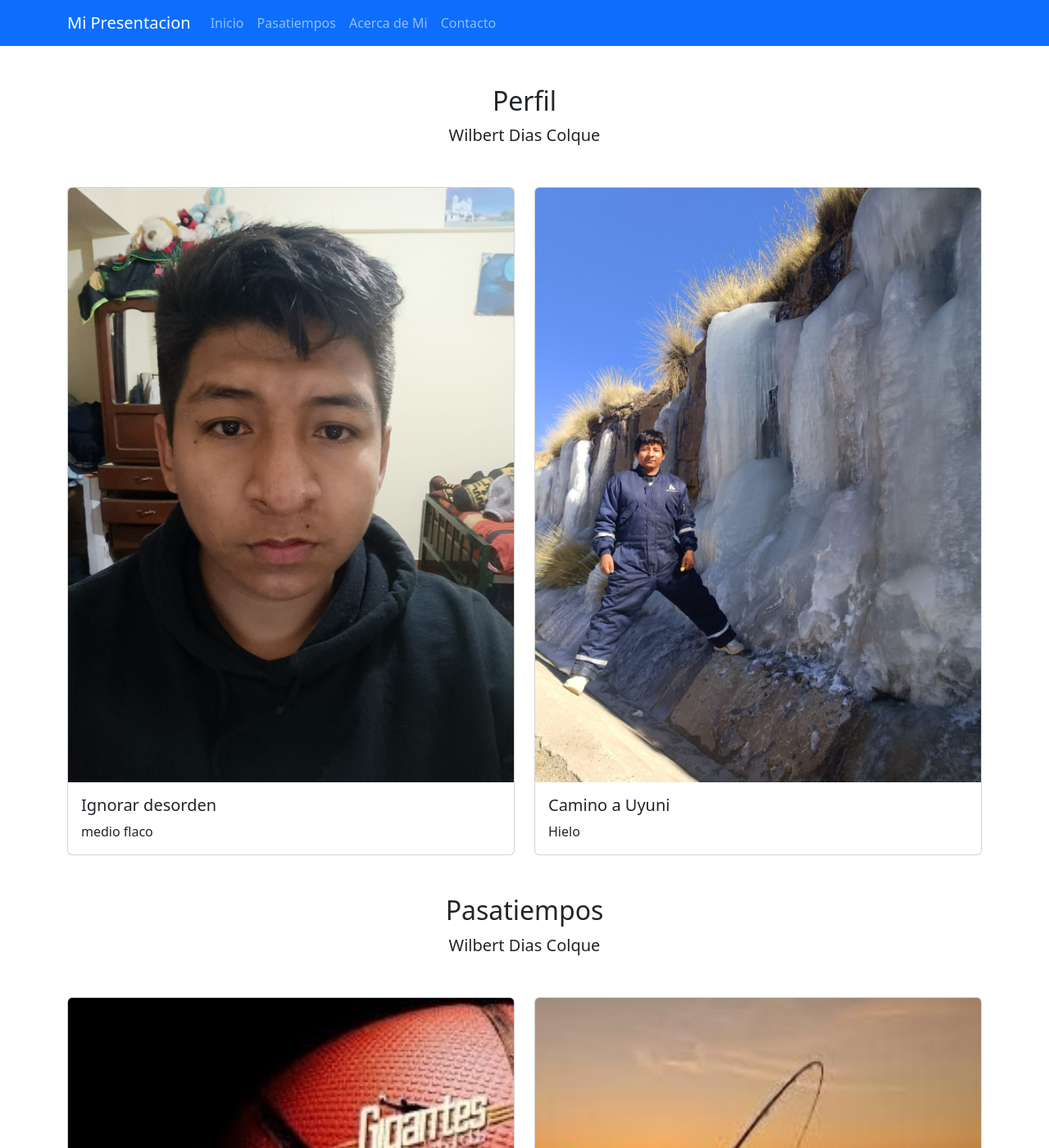
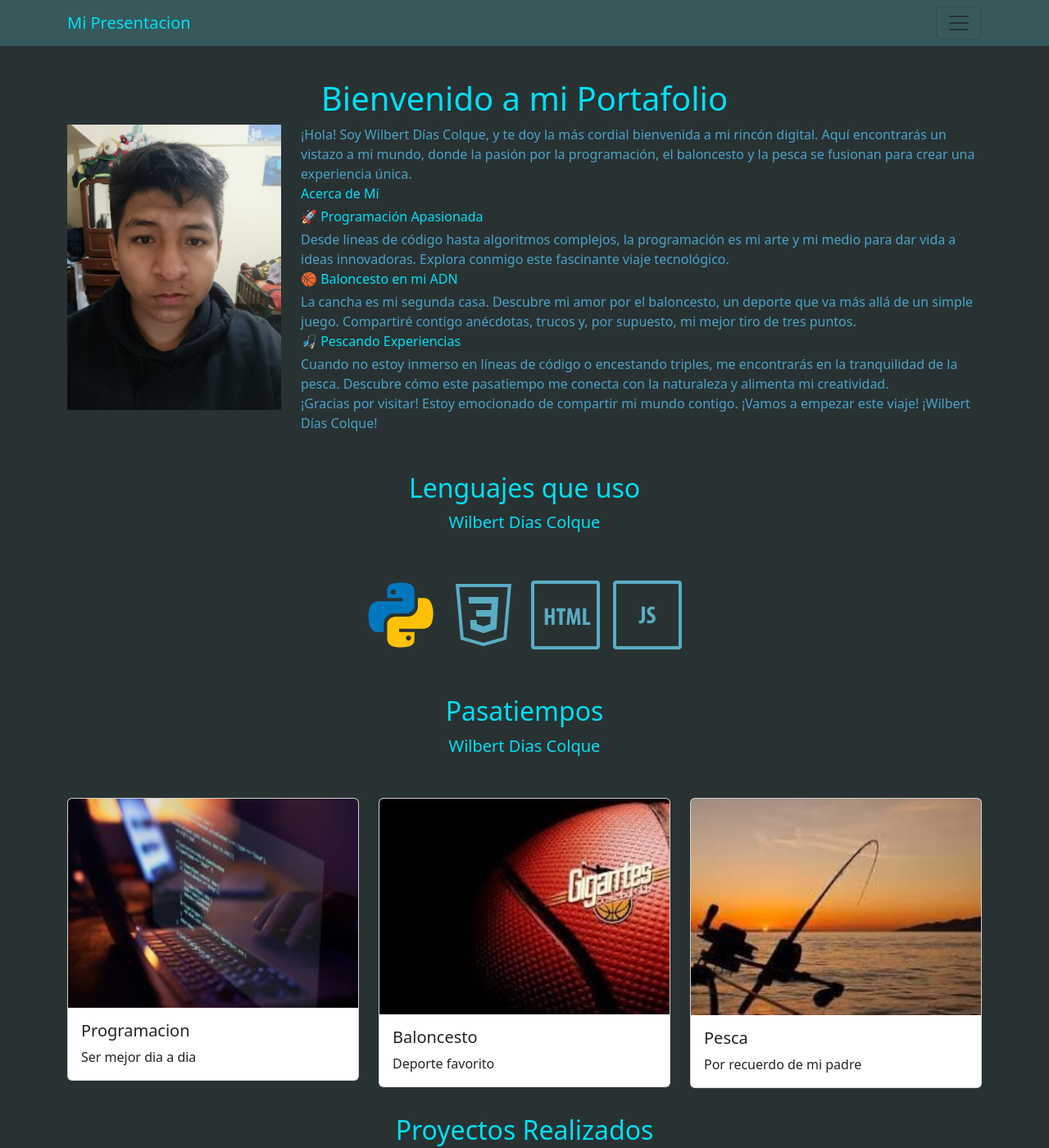
Before and after one commit to wildc15/presentacion, a plain HTML site: page presentacion.html in a window 1280 px wide. Shown: the top 1400 px of the page at 82% size. Drawn offline with nearby package versions, Linux system fonts and the light colour scheme.

Commit message:
commit de mi repositorio

```diff
--- /dev/null
+++ b/css/css/style.css
@@ -0,0 +1,47 @@
+body{
+    background-color: #293233;
+}
+.navbar{
+     background-color:#37595C;
+
+}
+.container a{
+    color: #00E0F4
+}
+.container h1{
+    margin-top: -2rem;
+    color: #00E0F4
+}
+main{
+    color: #00E0F4;
+}
+.container .text-center {
+    color:#00E0F4;
+}
+.container .table{
+    background-color: #00E0F4;
+}
+.table th {
+    color: #00E0F4;
+    background-color: #37595C ;
+}
+.table td{
+    color: #00E0F4;
+    background-color: #376D5C;
+}
+.col-md-9{
+    color: #4AA3C7;
+}
+.mb-1{
+    color: #00E0F4;
+}
+.carousel{
+    padding-top: 2rem;
+}
+.container h1{
+    padding-top: 1.5rem;
+}
+.project_realizados{
+    color:#00E0F4;
+    text-align: center;
+}
--- a/presentacion.html
+++ b/presentacion.html
@@ -5,10 +5,11 @@
     <meta name="viewport" content="width=device-width, initial-scale=1.0">
     <link href="https://cdn.jsdelivr.net/npm/bootstrap@5.3.1/dist/css/bootstrap.min.css" rel="stylesheet">
     <title>Perfil</title>
+    <link rel="stylesheet" href="./css/css/style.css">
 </head>
 <body>
     <header>
-        <nav class="navbar navbar-expand-lg navbar-dark bg-primary">
+        <nav class="navbar">
             <div class="container">
                 <a class="navbar-brand" href="#">Mi Presentacion</a>
                 <button class="navbar-toggler" type="button" data-bs-toggle="collapse" data-bs-target="#navbarNav" aria-controls="navbarNav" aria-expanded="false" aria-label="Toggle navigation">
@@ -33,29 +34,41 @@
             </div>
         </nav>
     </header>
+    <br>
+    <br>
+    <div class="container">
+        <h1 class="text-center">Bienvenido a mi Portafolio</h1>
+        <div class="row">
+          <div class="col-md-3">
+            <img src="./css/img/perfil.jpg" class="img-fluid" alt="Imagen">
+          </div>
+          <div class="col-md-9">
+            <p class="mb-0">¡Hola! Soy Wilbert Días Colque, y te doy la más cordial bienvenida a mi rincón digital. Aquí encontrarás un vistazo a mi mundo, donde la pasión por la programación, el baloncesto y la pesca se fusionan para crear una experiencia única.</p>
+            <p class="mb-1">Acerca de Mí</p>
+            <p class="mb-1">🚀 Programación Apasionada</p>
+            <p class="mb-0">Desde líneas de código hasta algoritmos complejos, la programación es mi arte y mi medio para dar vida a ideas innovadoras. Explora conmigo este fascinante viaje tecnológico.</p>
+            <p class="mb-1">🏀 Baloncesto en mi ADN</p>
+            <p class="mb-0">La cancha es mi segunda casa. Descubre mi amor por el baloncesto, un deporte que va más allá de un simple juego. Compartiré contigo anécdotas, trucos y, por supuesto, mi mejor tiro de tres puntos.</p>
+            <p class="mb-1">🎣 Pescando Experiencias</p>
+            <p class="mb-0">Cuando no estoy inmerso en líneas de código o encestando triples, me encontrarás en la tranquilidad de la pesca. Descubre cómo este pasatiempo me conecta con la naturaleza y alimenta mi creatividad.</p>
+            <p class="mb-0">¡Gracias por visitar! Estoy emocionado de compartir mi mundo contigo. ¡Vamos a empezar este viaje!
+            ¡Wilbert Días Colque!</p>
+        </div>
+
+        </div>
+      </div>
     <main class="container mt-5">
-        <h2 class="text-center">Perfil</h2>
+
+        <h2 class="text-center">Lenguajes que uso</h2>
         <p class="lead text-center" >Wilbert Dias Colque</p>
         <div class="row mt-5 justify-content-center " >
-            <div class="col-md-6">
-                <div class="card ">
-                    <img class="card-img-top" src="/perfil.jpg" alt="mi perfil">
-                        <div class="card-body">
-                        <h5 class="card-title">Ignorar desorden</h5>
-                        <p class="card-text">medio flaco</p>
-                        </div>
-                </div>
+            <div class="card-group justify-content-center">
+                <img src="./css/img/py.png" alt="">
+                <img src="./css/img/cs.png" alt="">
+                <img src="./css/img/ht.png" alt="">
+                <img src="./css/img/JS.png" alt="">
             </div>
 
-            <div class="col-md-6">
-                <div class="card">
-                    <img class="card-img-top" src="/hielo.jpg" alt="mi perfil">
-                        <div class="card-body">
-                        <h5 class="card-title">Camino a Uyuni</h5>
-                        <p class="card-text">Hielo</p>
-                        </div>
-                </div>
-            </div>
         </div>
 
     </main>
@@ -64,9 +77,19 @@
         <h2 class="text-center">Pasatiempos</h2>
         <p class="lead text-center" >Wilbert Dias Colque</p>
         <div class="row mt-5 justify-content-center " >
-            <div class="col-md-6">
+            <div class="col-md-4 ">
                 <div class="card ">
-                    <img class="card-img-top" src="/bas2.jpeg" alt="mi perfil">
+                    <img class="card-img-top" src="./css/img/pro.jpg" alt="mi perfil">
+                    <div class="card-body">
+                        <h5 class="card-title">Programacion</h5>
+                        <p class="card-text">Ser mejor dia a dia</p>
+                    </div>
+                </div>
+            </div>
+
+            <div class="col-md-4">
+                <div class="card ">
+                    <img class="card-img-top" src="./css/img/bas2.jpeg" alt="mi perfil">
                         <div class="card-body">
                         <h5 class="card-title">Baloncesto</h5>
                         <p class="card-text">Deporte favorito</p>
@@ -74,9 +97,9 @@
                 </div>
             </div>
 
-            <div class="col-md-6">
+            <div class="col-md-4">
                 <div class="card ">
-                    <img class="card-img-top" src="/pesca1.jpg" alt="mi perfil">
+                    <img class="card-img-top" src="./css/img/pesca1.jpg" alt="mi perfil">
                         <div class="card-body">
                         <h5 class="card-title">Pesca</h5>
                         <p class="card-text">Por recuerdo de mi padre</p>
@@ -85,6 +108,38 @@
             </div>
         </div>
     </main>
+
+    <div id="carouselExample" class="carousel slide">
+        <div class="project_realizados">
+            <h2>Proyectos Realizados</h2>
+        </div>
+        <div class="carousel-inner ">
+          <div class="carousel-item active">
+            <div class="d-flex justify-content-center">
+                <img src="./css/img/cap1.png" class="d-block h-50 w-50" alt="">
+            </div>
+          </div>
+          <div class="carousel-item">
+                <div class="d-flex justify-content-center">
+                <img src="./css/img/cap2.png" class="d-block h-50 w-50" alt="">
+                </div>
+          </div>
+          <div class="carousel-item">
+            <div class="d-flex justify-content-center">
+                <img src="./css/img/cap3.png" class="d-block h-50 w-50" alt="">
+            </div>
+          </div>
+        </div>
+        <button class="carousel-control-prev" type="button" data-bs-target="#carouselExample" data-bs-slide="prev">
+          <span class="carousel-control-prev-icon" aria-hidden="true"></span>
+          <span class="visually-hidden">Previous</span>
+        </button>
+        <button class="carousel-control-next" type="button" data-bs-target="#carouselExample" data-bs-slide="next">
+          <span class="carousel-control-next-icon" aria-hidden="true"></span>
+          <span class="visually-hidden">Next</span>
+        </button>
+    </div>
+
     <div class="container">
         <h1 class="text-center">Mi contacto</h1>
         <table class="table">
```
Also changed, not shown: css/img/CSS3.png (added), css/img/HTML.png (added), css/img/JS.png (added), css/img/Python.png (added), css/img/bas2.jpeg (renamed from bas2.jpeg), css/img/cap1.png (added), css/img/cap2.png (added), css/img/cap3.png (added), css/img/cs.png (added), css/img/hielo.jpg (renamed from hielo.jpg), css/img/ht.png (added), css/img/perfil.jpg (renamed from perfil.jpg), css/img/pesca1.jpg (renamed from pesca1.jpg), css/img/pro.jpg (added), 2 more files.
